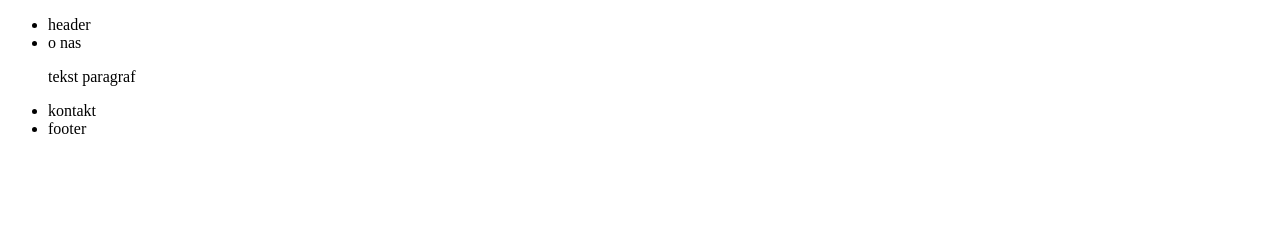
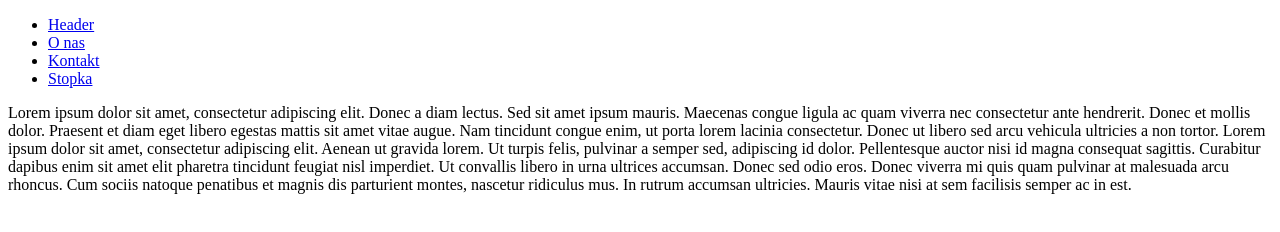
Before and after one commit to rychoz/html-1, a plain HTML site: page index.html in a window 1280 px wide. Drawn offline with Linux system fonts and the light colour scheme.

Commit message:
korekta index.html

```diff
--- a/index.html
+++ b/index.html
@@ -7,17 +7,26 @@
 </head>
 <body>
 
-<!-- nav.navigation>ul.menu>li#*4 -->
+<!--  nav#navigation.navigation>ul>li.nawigacja>a{link $}*4 -->
 
-    <nav class="navigation">
-        <ul class="menu">
-            <li id="main">header</li>
-            <li id="o-nas">o nas</li>
-    <!-- p.tekst -->
-            <p class="tekst">tekst paragraf</p>
-            <li id="kontakt">kontakt</li>
-            <li id="footer">footer</li>
-        </ul>
-    </nav>
+<nav id="navigation" class="navigation">
+    <ul>
+        <li class="nawigacja"><a href="#main">Header</a></li>
+        <li class="nawigacja"><a href="#o-nas">O nas</a></li>
+        <li class="nawigacja"><a href="#kontakt">Kontakt</a></li>
+        <li class="nawigacja"><a href="#footer">Stopka</a></li>
+    </ul>
+</nav>
+
+<header id="main"></header>
+
+<section id="o-nas">
+    <p class="tekst">Lorem ipsum dolor sit amet, consectetur adipiscing elit. Donec a diam lectus. Sed sit amet ipsum mauris. Maecenas congue ligula ac quam viverra nec consectetur ante hendrerit. Donec et mollis dolor. Praesent et diam eget libero egestas mattis sit amet vitae augue. Nam tincidunt congue enim, ut porta lorem lacinia consectetur. Donec ut libero sed arcu vehicula ultricies a non tortor. Lorem ipsum dolor sit amet, consectetur adipiscing elit. Aenean ut gravida lorem. Ut turpis felis, pulvinar a semper sed, adipiscing id dolor. Pellentesque auctor nisi id magna consequat sagittis. Curabitur dapibus enim sit amet elit pharetra tincidunt feugiat nisl imperdiet. Ut convallis libero in urna ultrices accumsan. Donec sed odio eros. Donec viverra mi quis quam pulvinar at malesuada arcu rhoncus. Cum sociis natoque penatibus et magnis dis parturient montes, nascetur ridiculus mus. In rutrum accumsan ultricies. Mauris vitae nisi at sem facilisis semper ac in est.</p></p>
+</section>
+
+<section id="kontakt"></section>
+
+<footer id="footer"></footer>
+
 </body>
 </html>
```
